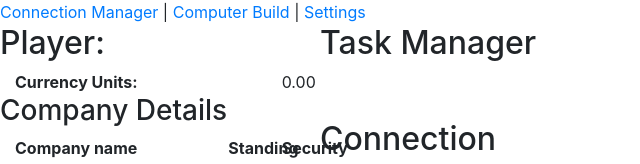
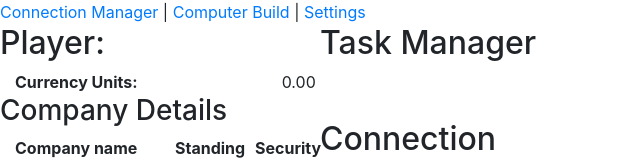
Before and after one commit to Downlink-idle/Downlink, a website: page index.html in a window 1280 px wide. Shown: the top 164 px of the page, 0-640 px from the left. Drawn offline with nearby package versions, Linux system fonts and the light colour scheme.

Commit message:
Changed the col widths to prevent overflowing text

```diff
--- a/index.html
+++ b/index.html
@@ -40,8 +40,8 @@
                 <h3 class="row">Company Details</h3>
                 <div class="row" id="player-company-standings-title">
                     <div class="col">Company name</div>
-                    <div class="col-2">Standing</div>
-                    <div class="col-2">Security</div>
+                    <div class="col-3">Standing</div>
+                    <div class="col-3">Security</div>
                 </div>
                 <h3 class="row">Your PC</h3>
 
```
